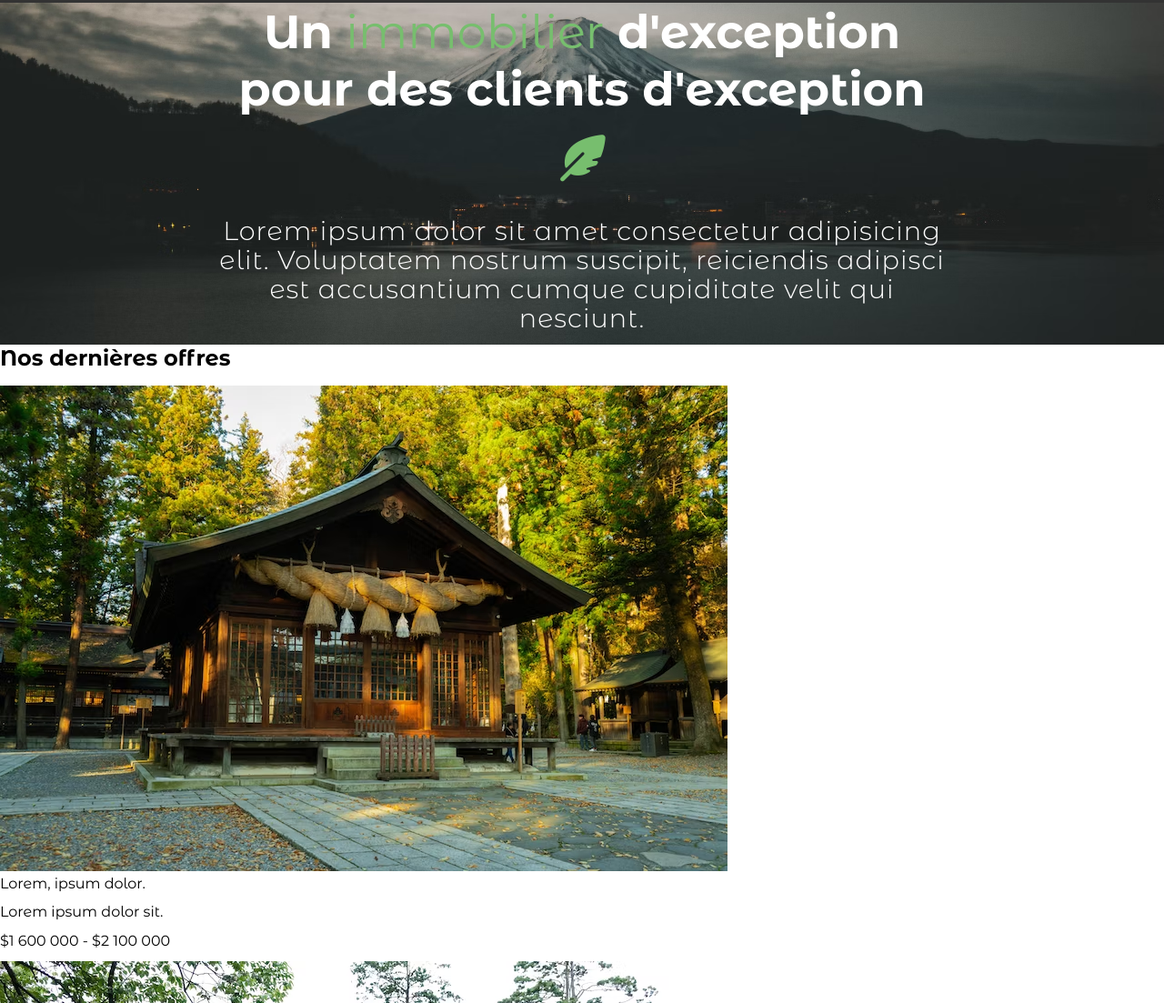
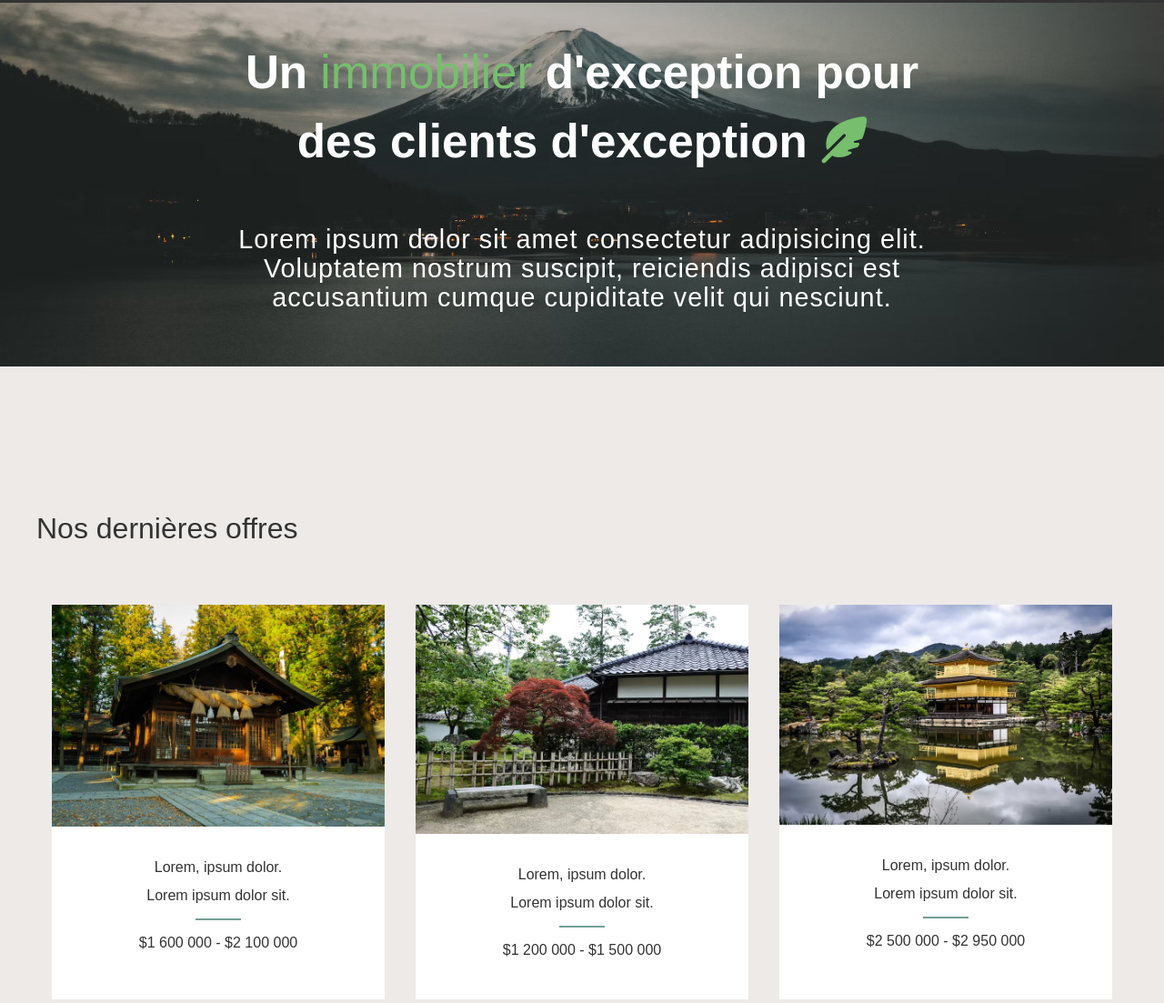
Before and after one commit to Escanor1986/Agence_Hapinesu_Homu, a plain HTML site: page index.html in a window 1280 px wide. Shown: the part 90-1193 px from the top of the page at 91% size. Drawn offline with Linux system fonts and the light colour scheme; a web font is replaced by a local one.

Commit message:
offres + cards

```diff
--- a/css/style.css
+++ b/css/style.css
@@ -9,7 +9,13 @@
 }
 
 body {
-  font-family: "Montserrat Alternates", sans-serif;
+  font-family: "Montserrat", sans-serif;
+  background: #edeae8;
+  color: #333;
+}
+
+ul {
+  list-style: none;
 }
 
 p {
@@ -88,6 +94,7 @@ header a {
 
 .vp {
   flex: auto;
+  min-height: 50vh;
 }
 
 section div h1 i {
@@ -97,7 +104,6 @@ section div h1 i {
 
 strong {
   color: #77be6e;
-
   font-weight: 400;
 }
 
@@ -126,4 +132,55 @@ strong {
   font-weight: 300;
   letter-spacing: 1px;
   line-height: 2rem;
+  padding: 30px 0 0 0;
 }
+
+/* ... */
+/* class  */
+.container {
+  display: block;
+  max-width: 1200px;
+  margin: auto;
+}
+
+.title {
+  font-weight: 300;
+  font-size: 2rem;
+  margin-bottom: 3rem;
+}
+
+/* ... */
+/* Offer */
+
+.offer {
+  padding: 10rem 1rem;
+}
+
+.offer-list {
+  display: flex;
+  flex-flow: row nowrap;
+  justify-content: space-between;
+}
+
+.offer-elem {
+  border: 1px solid #edeae8;
+  background: white;
+  margin: 1rem;
+  flex: 1;
+}
+
+.offer-elem-img {
+  width: 100%;
+}
+
+.offer-elem-text {
+  padding: 2rem;
+  text-align: center;
+}
+
+.offer-separator {
+  margin: 1rem auto;
+  height: 2px;
+  width: 50px;
+  background: #749f94;
+}
```
